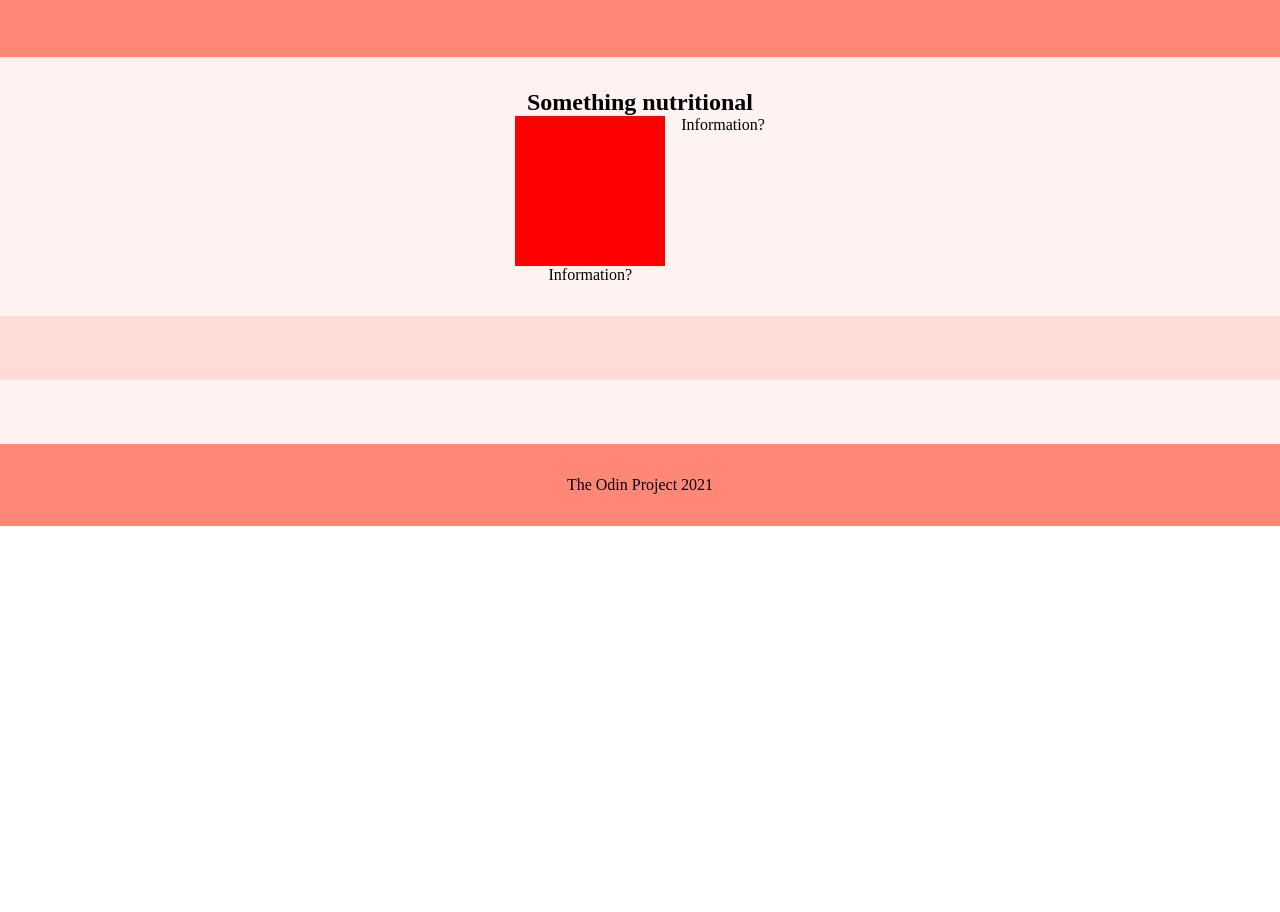
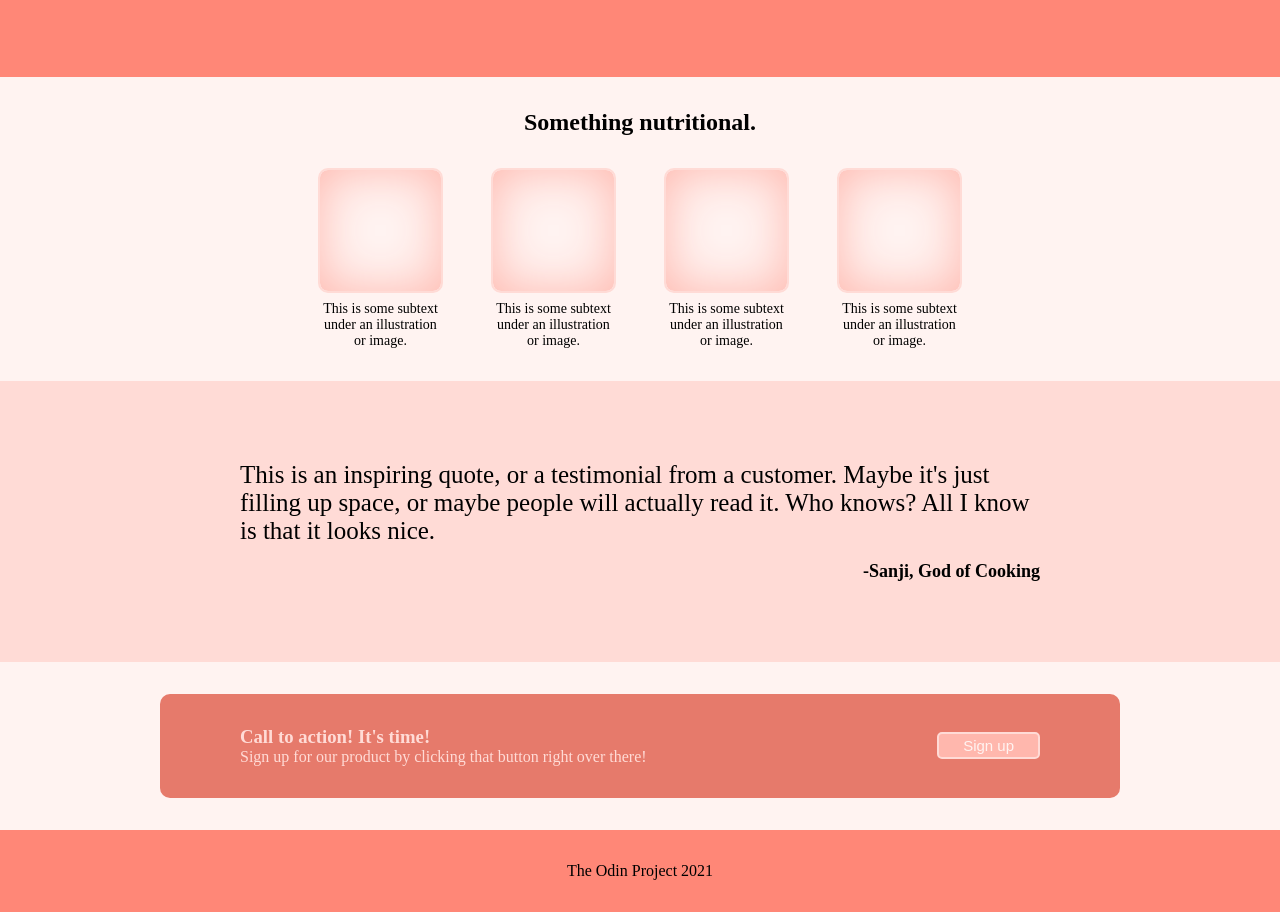
Before and after one commit to Kotesei/simple-food-landing-page, a plain HTML site: page index.html in a window 1280 px wide. Shown: the part 350-1262 px from the top of the page. Before the commit the page ends 876 px from the top, so only its background shows below. Drawn offline with Linux system fonts and the light colour scheme.

Commit message:
Finished the core layout.

```diff
--- a/index.html
+++ b/index.html
@@ -25,20 +25,38 @@
             <div class="img"></div>
         </div>
         <div class="container container--2">
-            <h2>Something nutritional</h2>
+            <h2>Something nutritional.</h2>
             <ul>
                 <li>
-                    <div class="nutritional-img--1"></div>
-                    <p>Information?</p>
+                    <div class="nutritional-img nutritional-img--1"></div>
+                    <p>This is some subtext under an illustration or image.</p>
                 </li>
                 <li>
-                    <div class="nutritional-img--2"></div>
-                    <p>Information?</p>
+                    <div class="nutritional-img nutritional-img--2"></div>
+                    <p>This is some subtext under an illustration or image.</p>
+                </li>
+                <li>
+                    <div class="nutritional-img nutritional-img--3"></div>
+                    <p>This is some subtext under an illustration or image.</p>
+                </li>
+                <li>
+                    <div class="nutritional-img nutritional-img--4"></div>
+                    <p>This is some subtext under an illustration or image.</p>
                 </li>
             </ul>
         </div>
-        <div class="container container--3"></div>
-        <div class="container container--4"></div>
+        <div class="container container--3">
+            <p>This is an inspiring quote, or a testimonial from a customer. Maybe it's just filling up space, or maybe people will actually read it. Who knows? All I know is that it looks nice.</p>
+            <p class="author">-Sanji, God of Cooking</p>
+        </div>
+        <div class="container container--4">
+            <div class="calltoaction">
+                <div>
+                <h3>Call to action! It's time!</h3>
+                <p>Sign up for our product by clicking that button right over there!</p></div>
+                <button>Sign up</button>
+            </div>
+        </div>
     </div>
     <div class="footer">
         <p>The Odin Project 2021</p>
--- a/style.css
+++ b/style.css
@@ -49,7 +49,6 @@ a {
 }
 
 .container {
-    flex: 1;
     background-color: #fff3f1;
     padding: 2rem 10rem;
 }
@@ -60,9 +59,7 @@ a {
     justify-content: space-between;
     gap: 2rem;
     padding: 5rem 10rem;
-    flex: 0;
     color: #ffdbd6;
-
 }
 
 .left-side {
@@ -83,14 +80,15 @@ button {
     border-radius: 5px;
     border: solid 2px #ffdbd6;
     width: fit-content;
-    color: #fff3f1
+    color: #fff3f1;
+    height: fit-content;
 }
 
 
 .img {
     background-image: url("../images/container--1img.avif");
     width: 400px;
-    height: 180px;
+    height: 200px;
     background-size: cover;
     background-position: center;
     background-repeat: no-repeat;
@@ -103,32 +101,73 @@ button {
 
 
 .container--2 {
-    flex: 1.2;
     display: flex;
     flex-direction: column;
     align-items: center;
-    justify-content: space-between;
+    gap: 2rem;
+}
+
+.container--2 ul {
+    gap: 3rem;
 }
 
 .container--2 ul li {
     display: flex;
     flex-direction: column;
     align-items: center;
+    gap: .5rem;
+    width: 125px;
 }
 
-.nutritional-img--1 {
-    width: 150px;
-    height: 150px;
-    background-color: red;
+.container--2 ul li p {
+    text-align: center;
+    font-size: 14px;
+}
+
+.nutritional-img {
+    width: 125px;
+    height: 125px;
+    border-radius: 10px;
+    border: solid #ffdbd6 2px;
+    box-shadow: inset 0px 0px 50px #ffb7ad;
 
 }
 
 .container--3 {
     background-color: #ffdbd6;
+    padding: 5rem 15rem;
+    display: flex;
+    flex-direction: column;
+    gap: 1rem;
+}
+
+.container--3 p {
+    font-size: 25px;
+}
+
+.container--3 .author {
+    align-self: end;
+    font-weight: 600;
+    font-size: 18px;
 }
 
 .container--4 {
-    flex: .8;
+    flex: 1;
+    display: flex;
+    flex-direction: column;
+    justify-content: center;
+}
+
+
+
+.calltoaction {
+    background-color: #e67a6b;
+    padding: 2rem 5rem;
+    display: flex;
+    justify-content: space-between;
+    align-items: center;
+    border-radius: 10px;
+    color: #ffdbd6;
 }
 
 /* Things related to the footer */
```
